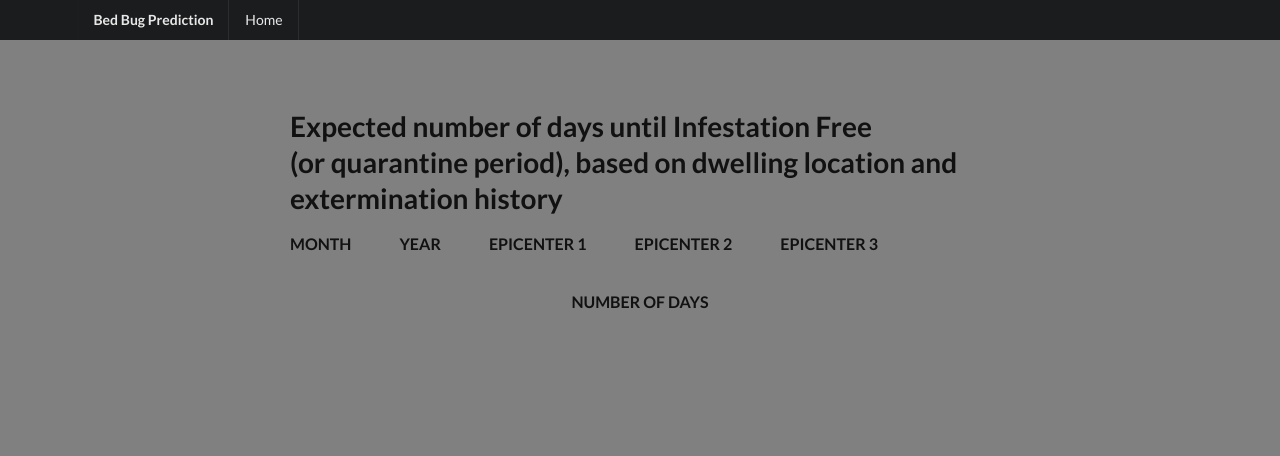
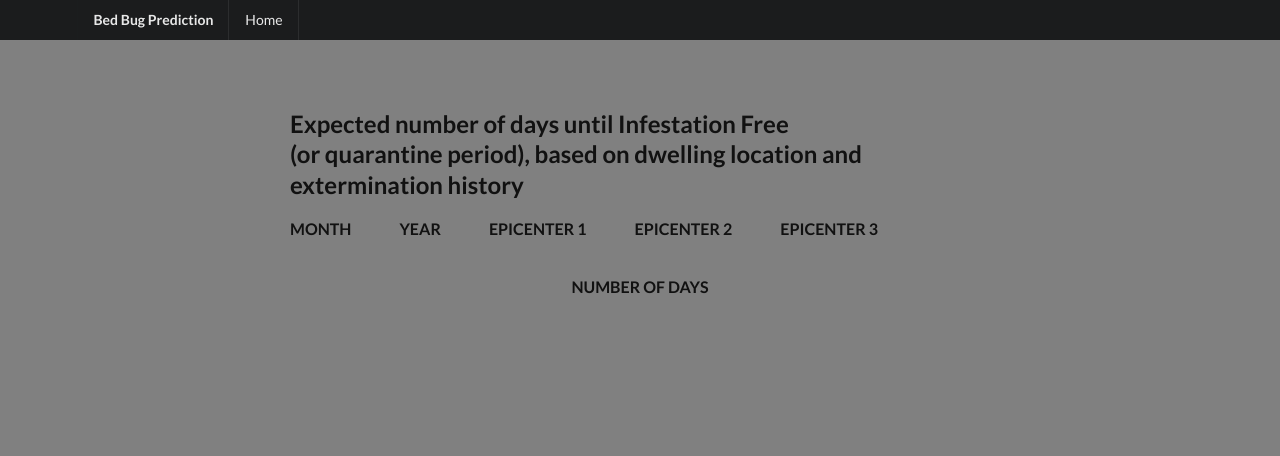
Before and after one commit to Clercy/webtest, a Flask app: template templates/results.html in a window 1280 px wide. Shown: the top 456 px of the page. Run offline with Flask 2, Linux system fonts and the light colour scheme; the template is opened without the code that fills it, so the values that code supplies are empty; parts of the project's set-up code (start-up, migrations or seed data) failed here and were passed over.

Commit message:
Add files via upload

```diff
--- a/templates/results.html
+++ b/templates/results.html
@@ -71,8 +71,8 @@
 <div class="ui main text container">
 
     <!--<h1 class="ui header">Number of Days Infestation Free</h1>-->
-    <h1 class="ui header">Expected number of days until Infestation Free <br>(or quarantine period),
-based on dwelling location and extermination history</h1>
+    <h2 class="ui header">Expected number of days until Infestation Free <br>(or quarantine period),
+based on dwelling location and extermination history</h2>
 
 
     <div class="ui statistics">
```
